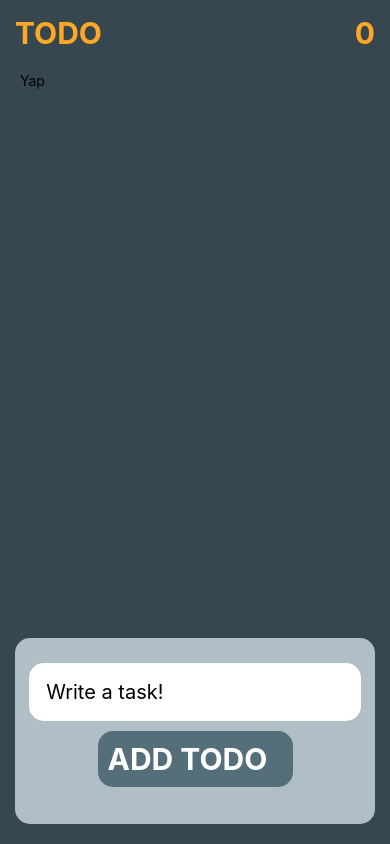
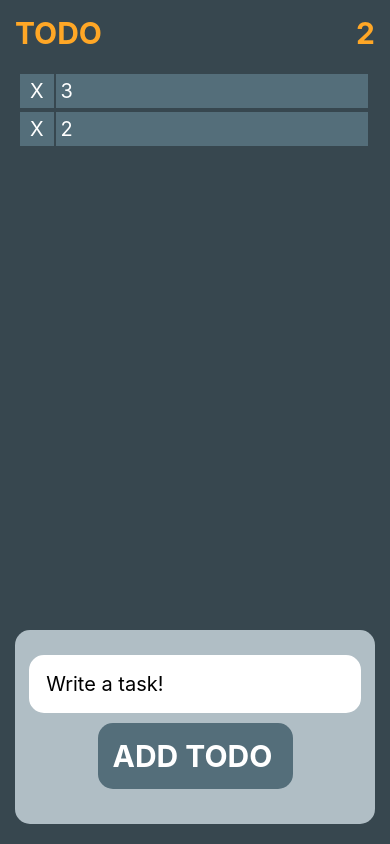
Before and after one commit to klcysn/c-projects, a React Native app in the folder react-native/projects/todoApp/: screen / in a window 390 px wide. Built offline with nearby package versions, Linux system fonts and the light colour scheme.

Commit message:
create Task function

```diff
--- a/react-native/projects/todoApp/package.json
+++ b/react-native/projects/todoApp/package.json
@@ -11,7 +11,8 @@
   },
   "dependencies": {
     "react": "16.13.1",
-    "react-native": "0.63.3"
+    "react-native": "0.63.3",
+    "react-native-vector-icons": "^7.1.0"
   },
   "devDependencies": {
     "@babel/core": "^7.8.4",
--- a/react-native/projects/todoApp/src/App.js
+++ b/react-native/projects/todoApp/src/App.js
@@ -1,36 +1,58 @@
-import React from 'react';
+import React, { useState } from 'react';
 import {
   SafeAreaView,
   StyleSheet,
   ScrollView,
   View,
   Text,
-  StatusBar,
   TextInput,
   TouchableOpacity,
   Dimensions,
-  KeyboardAvoidingView
+  KeyboardAvoidingView,
 } from 'react-native';
 
 
 
+
 const App = () => {
+  const todoList = [3, 2]
+  const [task, setTask] = useState("")
+  const Task = ()=>{
+    return(
+     todoList.map((item)=>{
+       return(
+         <View style ={{flex : 1, flexDirection : "row", alignItems : "center"}}>
+          <TouchableOpacity style={{flex : 1}}>
+            <Text style ={{color : "white", fontSize : 20, backgroundColor :"#546E7A", padding : 5, textAlign : "center"}}>X</Text>
+          </TouchableOpacity>
+          <Text style={{color : "white", fontSize : 20, backgroundColor :"#546E7A", margin : 2, padding : 5, flex : 9}}>{item}</Text>
+         </View>
+
+       )
+     })
+    )
+  }
+
   return (
     <SafeAreaView style = {styles.container}>
       <KeyboardAvoidingView style = {{flex : 1}}>
         <View style ={styles.head}>
           <Text style ={styles.text}>TODO</Text>
-          <Text style ={styles.text}>0</Text>
+          <Text style ={styles.text}>{todoList.length}</Text>
         </View>
         <View  style = {styles.screen}>
           <ScrollView>
-            <Text>Yap</Text>
+            <Task />
           </ScrollView>
         </View>
 
         <View style = {styles.buttonContainer}>
-          <TextInput placeholder = "Write a task!" style={styles.input}/>
-          <TouchableOpacity style = {styles.button}>
+          <TextInput placeholder = "Write a task!" style={styles.input} onChangeText ={(text) =>{setTask(text)}}/>
+          <TouchableOpacity style = {styles.button} onPress ={()=>{
+            todoList.push(task)
+            console.log(task, todoList)
+            Task
+            }}>
             <Text style ={{color : "white", fontSize : 30, fontWeight : "bold"}}>ADD TODO</Text>
           </TouchableOpacity>
         </View>
@@ -66,7 +88,7 @@ const styles = StyleSheet.create({
     backgroundColor : "#546E7A",
     width : Dimensions.get("window").width /2,
     borderRadius : 15,
-    padding : 10
+    padding : 15
   },
   buttonContainer : {
     backgroundColor : "#B0BEC5",
@@ -75,7 +97,7 @@ const styles = StyleSheet.create({
     alignItems : "center",
     padding : 25,
     marginBottom : 20,
-    height : Dimensions.get("window").height * 0.22
+    height : Dimensions.get("window").height * 0.23
   },
   input : {
     borderWidth : 2,
```
Also changed, not shown: 2 other files (tests, documents, lock files or other folders).
